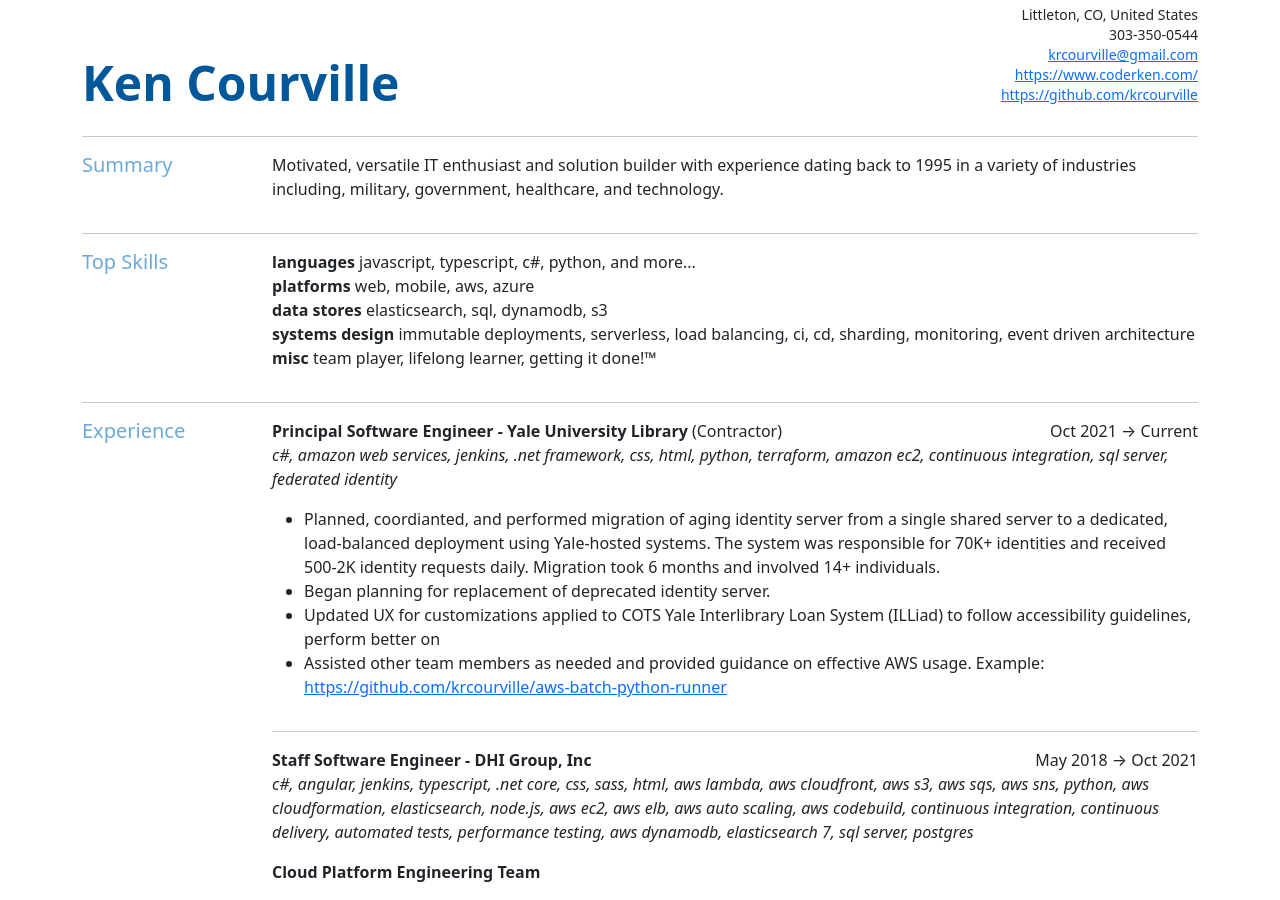
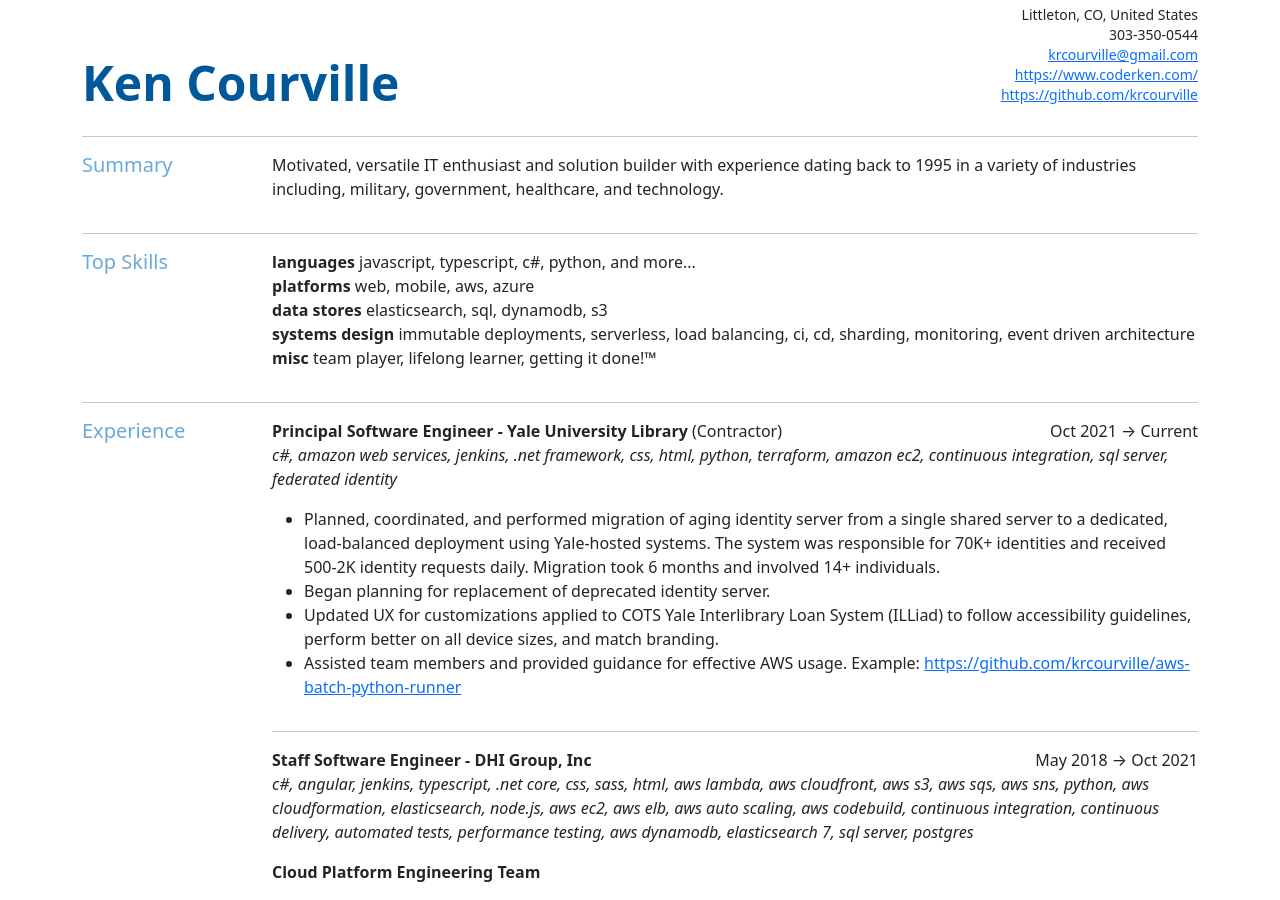
Before and after one commit to krcourville/krcourville.github.io, a Jekyll site: the page cv/index.html, which Jekyll copies as it is, in a window 1280 px wide and 900 px high. Built offline with Jekyll 4.4.1, drawn with Linux system fonts in a browser that asks for light colours.

Commit message:
Update index.html

```diff
--- a/cv/index.html
+++ b/cv/index.html
@@ -146,7 +146,7 @@
             </p>
             <ul>
               <li>
-                Planned, coordianted, and performed migration of aging identity server
+                Planned, coordinated, and performed migration of aging identity server
                 from a single shared server to a dedicated, load-balanced deployment
                 using Yale-hosted systems. The system was responsible for 70K+ identities and received
                 500-2K identity requests daily. Migration took 6 months and involved 14+ individuals.
@@ -156,10 +156,10 @@
               </li>
               <li>
                 Updated UX for customizations applied to COTS Yale Interlibrary Loan System (ILLiad)
-                to follow accessibility guidelines, perform better on
+                to follow accessibility guidelines, perform better on all device sizes, and match branding.
               </li>
               <li>
-                Assisted other team members as needed and provided guidance on effective
+                Assisted team members and provided guidance for effective
                 AWS usage. Example: <a
                   href="https://github.com/krcourville/aws-batch-python-runner">https://github.com/krcourville/aws-batch-python-runner</a>
 
```
